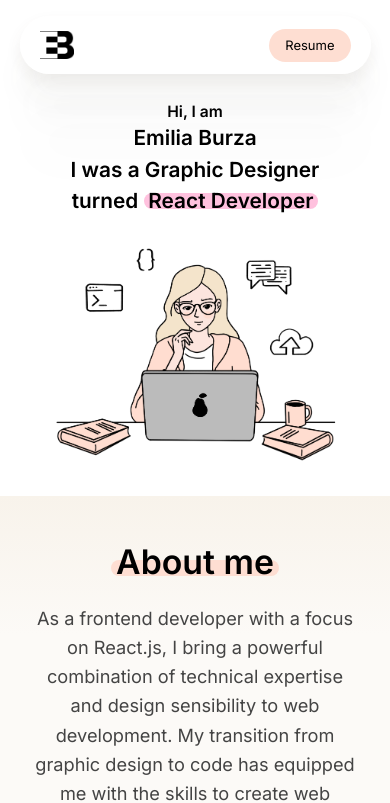
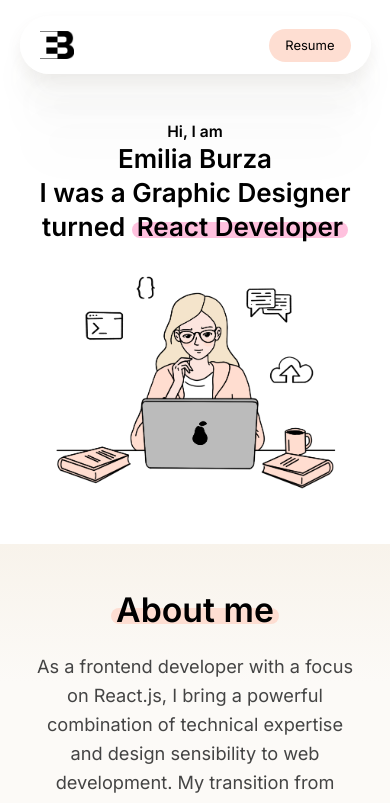
Before and after one commit to eburza/portfolio-emilia-burza, a React (Vite) app: page / in a window 390 px wide. Shown: the top 803 px of the page. Built offline with nearby package versions, Linux system fonts and the light colour scheme.

Commit message:
Refactor and fix responsive issues in hero section

```diff
--- a/src/css/abstract/mixins.scss
+++ b/src/css/abstract/mixins.scss
@@ -28,23 +28,23 @@
     line-height: 4.75rem;
 
     @include respond-to(large) {
-        font-size: calc-responsive-size(4.5rem, map-get($scale-factors, large));
-        line-height: calc-responsive-size(5rem, map-get($scale-factors, large));
+        font-size: calc-responsive-size(4rem, map-get($scale-factors, large));
+        line-height: calc-responsive-size(4.75rem, map-get($scale-factors, large));
     }
 
     @include respond-to(desktop) {
         font-size: calc-responsive-size(4rem, map-get($scale-factors, desktop));
-        line-height: calc-responsive-size(4.5rem, map-get($scale-factors, desktop));
+        line-height: calc-responsive-size(4.75rem, map-get($scale-factors, desktop));
     }
 
     @include respond-to(tablet) {
         font-size: calc-responsive-size(3.75rem, map-get($scale-factors, tablet));
-        line-height: calc-responsive-size(4rem, map-get($scale-factors, tablet));
+        line-height: calc-responsive-size(4.5rem, map-get($scale-factors, tablet));
     }
 
     @include respond-to(mobile) {
-        font-size: calc-responsive-size(2rem, map-get($scale-factors, mobile));
-        line-height: calc-responsive-size(3rem, map-get($scale-factors, mobile));
+        font-size: calc-responsive-size(2.5rem, map-get($scale-factors, mobile));
+        line-height: calc-responsive-size(3.25rem, map-get($scale-factors, mobile));
     }
 }
 
--- a/src/css/abstract/variables.scss
+++ b/src/css/abstract/variables.scss
@@ -12,9 +12,9 @@ $linear: linear-gradient(180deg, #F8F3EB 0%, #FCFAF7 15.78%, #FCFAF7 100%);
 
 /* BREAKPOINTS */
 $breakpoints: (
-  mobile: 390px,
-  tablet: 768px,
-  desktop: 1440px,
+  mobile: 690px, //390px
+  tablet: 1350px,//768px
+  desktop: 1650px,
   large: 1920px
 );
 
--- a/src/css/base/responsive.scss
+++ b/src/css/base/responsive.scss
@@ -27,56 +27,42 @@
 // Hero section
 .hero {
     @extend %section-padding;
-    height: 70vh;
+    min-height: 700px;
 
     .hero-text {
-        padding-left: 10rem;
-        margin-top: -4rem;
-    }
-
-    .hero-img {
-        padding-right: 10rem;
+        margin-top: 6rem;
     }
 
     @include respond-to(desktop) {
-        height: 68vh;
-
-        .hero-container {
-            margin-top: 2rem;
-        }
+        min-height: 550px;
 
         .hero-text {
-            padding-left: 8rem;
-            margin-top: -8rem;
-        }
-
-        .hero-img {
-            padding-right: 8rem;
+            margin-top: 3rem;
         }
     }
 
     @include respond-to(tablet) {
+        min-height: 600px;
+
         .hero-container {
-            @include display-flex(column, center, center, 1.5rem);;
+            @include display-flex(column, center, center, 1.5rem);
         }
 
         .hero-text {
-            margin-top: -4rem;
+            margin-top: 0;
+            width: 100%;
+            text-align: center;
             position: relative;
-            padding-left: 0;
-            text-align: center;
         }
 
         .hero-img {
+            width: 70%;
             position: relative;
-            width: 75%;
-            height: auto;
-            padding-right: 0;
         }
     }
 
     @include respond-to(mobile) {
-        height: 50vh;
+        min-height: 400px;
 
         .hero-img {
             width: 90%;
--- a/src/css/components/hero.scss
+++ b/src/css/components/hero.scss
@@ -1,25 +1,23 @@
-.hero {
-    position: relative;
-    width: 100%;
-}
-
 .hero-container {
     @include display-flex(row, center, center, initial);
-    height: 100%;
+    position: relative;
 }
 
 .hero-text {
+    position: absolute;
     z-index: 2;
-    position: absolute;
     left: 0;
+    top: 0;
 }
 
 .hero-img {
     position: absolute;
+    z-index: 1;
+    width: 50%;
+    right: 0;
     top: 0;
-    right: 0;
-    height: 100%;
-    width: 50%;
-    object-fit: contain;
-    z-index: 1;
+    img {
+        width: 100%;
+        object-fit: contain;
+    }
 }
--- a/src/css/styles.css
+++ b/src/css/styles.css
@@ -6,7 +6,7 @@
 /* IMAGES */
 /* DISPLAY */
 /* PADDING */
-@media screen and (max-width: 768px) {
+@media screen and (max-width: 1350px) {
   .navigation-bar {
     width: 95%;
     padding: 0.5rem 1rem;
@@ -21,19 +21,19 @@
     font-weight: 400;
   }
 }
-@media screen and (max-width: 768px) and (max-width: 768px) {
+@media screen and (max-width: 1350px) and (max-width: 1350px) {
   .navigation-bar .navigation-bar-links {
     line-height: 1.28rem;
     font-size: 1rem;
   }
 }
-@media screen and (max-width: 768px) and (max-width: 390px) {
+@media screen and (max-width: 1350px) and (max-width: 690px) {
   .navigation-bar .navigation-bar-links {
     line-height: 1.04rem;
     font-size: 0.8125rem;
   }
 }
-@media screen and (max-width: 390px) {
+@media screen and (max-width: 690px) {
   .navigation-bar {
     width: 100%;
     padding: 0.5rem;
@@ -44,31 +44,23 @@
 }
 
 .hero {
-  height: 70vh;
+  min-height: 700px;
 }
 .hero .hero-text {
-  padding-left: 10rem;
-  margin-top: -4rem;
+  margin-top: 6rem;
 }
-.hero .hero-img {
-  padding-right: 10rem;
-}
-@media screen and (max-width: 1440px) {
+@media screen and (max-width: 1650px) {
   .hero {
-    height: 68vh;
-  }
-  .hero .hero-container {
-    margin-top: 2rem;
+    min-height: 550px;
   }
   .hero .hero-text {
-    padding-left: 8rem;
-    margin-top: -8rem;
-  }
-  .hero .hero-img {
-    padding-right: 8rem;
+    margin-top: 3rem;
   }
 }
-@media screen and (max-width: 768px) {
+@media screen and (max-width: 1350px) {
+  .hero {
+    min-height: 600px;
+  }
   .hero .hero-container {
     display: flex;
     flex-direction: column;
@@ -77,21 +69,19 @@
     gap: 1.5rem;
   }
   .hero .hero-text {
-    margin-top: -4rem;
+    margin-top: 0;
+    width: 100%;
+    text-align: center;
     position: relative;
-    padding-left: 0;
-    text-align: center;
   }
   .hero .hero-img {
+    width: 70%;
     position: relative;
-    width: 75%;
-    height: auto;
-    padding-right: 0;
   }
 }
-@media screen and (max-width: 390px) {
+@media screen and (max-width: 690px) {
   .hero {
-    height: 50vh;
+    min-height: 400px;
   }
   .hero .hero-img {
     width: 90%;
@@ -114,12 +104,12 @@
 .about-content .about-wrapper .text-2 {
   grid-area: text2;
 }
-@media screen and (max-width: 1440px) {
+@media screen and (max-width: 1650px) {
   .about-content .about-wrapper {
     gap: 1.5rem;
   }
 }
-@media screen and (max-width: 768px) {
+@media screen and (max-width: 1350px) {
   .about-content {
     display: flex;
     flex-direction: column;
@@ -140,7 +130,7 @@
     text-align: center;
   }
 }
-@media screen and (max-width: 390px) {
+@media screen and (max-width: 690px) {
   .about-content .about-img {
     display: none;
   }
@@ -149,7 +139,7 @@
   }
 }
 
-@media screen and (max-width: 768px) {
+@media screen and (max-width: 1350px) {
   .skills-and-tools .skills-head-title {
     align-self: center;
   }
@@ -168,31 +158,31 @@
     line-height: 2.5rem;
   }
 }
-@media screen and (max-width: 768px) and (max-width: 1920px) {
+@media screen and (max-width: 1350px) and (max-width: 1920px) {
   .skills-and-tools .heading-s {
     font-size: 1.925rem;
     line-height: 2.75rem;
   }
 }
-@media screen and (max-width: 768px) and (max-width: 1440px) {
+@media screen and (max-width: 1350px) and (max-width: 1650px) {
   .skills-and-tools .heading-s {
     font-size: 1.75rem;
     line-height: 2.5rem;
   }
 }
-@media screen and (max-width: 768px) and (max-width: 768px) {
+@media screen and (max-width: 1350px) and (max-width: 1350px) {
   .skills-and-tools .heading-s {
     font-size: 1.4rem;
     line-height: 2rem;
   }
 }
-@media screen and (max-width: 768px) and (max-width: 390px) {
+@media screen and (max-width: 1350px) and (max-width: 690px) {
   .skills-and-tools .heading-s {
     font-size: 0.975rem;
     line-height: 1.3rem;
   }
 }
-@media screen and (max-width: 768px) {
+@media screen and (max-width: 1350px) {
   .skills-and-tools .skills-grid {
     gap: 1.5rem 2rem;
     justify-content: center;
@@ -202,7 +192,7 @@
     width: 4.8rem;
   }
 }
-@media screen and (max-width: 390px) {
+@media screen and (max-width: 690px) {
   .skills-and-tools .skill-section-container {
     padding: 0.7rem;
   }
@@ -217,7 +207,7 @@
   }
 }
 
-@media screen and (max-width: 768px) {
+@media screen and (max-width: 1350px) {
   .projects-content .project-preview {
     padding: 0.75rem;
     box-shadow: 0px 8px 16px 0px rgba(75, 68, 57, 0.1), 0px 38px 36px 0px rgba(75, 68, 57, 0.1);
@@ -244,7 +234,7 @@
     padding-bottom: 4rem;
   }
 }
-@media screen and (max-width: 390px) {
+@media screen and (max-width: 690px) {
   .projects-content .project-preview {
     box-shadow: 0px 8px 16px 0px rgba(75, 68, 57, 0.1), 0px 30px 30px 0px rgba(75, 68, 57, 0.1);
   }
@@ -288,7 +278,7 @@ footer .navigation-footer-links {
   align-items: initial;
   gap: 1rem;
 }
-@media screen and (max-width: 768px) {
+@media screen and (max-width: 1350px) {
   footer .footer-content {
     grid-template-columns: 1fr;
     gap: 2rem;
@@ -315,17 +305,17 @@ footer .navigation-footer-links {
 .hero, .about-content, .skills-and-tools, .projects-content, footer {
   padding: 6rem 12rem;
 }
-@media screen and (max-width: 1440px) {
+@media screen and (max-width: 1650px) {
   .hero, .about-content, .skills-and-tools, .projects-content, footer {
     padding: 5.04rem 10.08rem;
   }
 }
-@media screen and (max-width: 768px) {
+@media screen and (max-width: 1350px) {
   .hero, .about-content, .skills-and-tools, .projects-content, footer {
     padding: 4.02rem 3.6rem;
   }
 }
-@media screen and (max-width: 390px) {
+@media screen and (max-width: 690px) {
   .hero, .about-content, .skills-and-tools, .projects-content, footer {
     padding: 3rem 2.04rem;
   }
@@ -404,26 +394,26 @@ body {
 }
 @media screen and (max-width: 1920px) {
   .heading-xl {
-    font-size: 4.95rem;
-    line-height: 5.5rem;
+    font-size: 4.4rem;
+    line-height: 5.225rem;
   }
 }
-@media screen and (max-width: 1440px) {
+@media screen and (max-width: 1650px) {
   .heading-xl {
     font-size: 4rem;
-    line-height: 4.5rem;
+    line-height: 4.75rem;
   }
 }
-@media screen and (max-width: 768px) {
+@media screen and (max-width: 1350px) {
   .heading-xl {
     font-size: 3rem;
-    line-height: 3.2rem;
+    line-height: 3.6rem;
   }
 }
-@media screen and (max-width: 390px) {
+@media screen and (max-width: 690px) {
   .heading-xl {
-    font-size: 1.3rem;
-    line-height: 1.95rem;
+    font-size: 1.625rem;
+    line-height: 2.1125rem;
   }
 }
 
@@ -438,19 +428,19 @@ body {
     line-height: 4.4rem;
   }
 }
-@media screen and (max-width: 1440px) {
+@media screen and (max-width: 1650px) {
   .heading-l {
     font-size: 3.75rem;
     line-height: 4rem;
   }
 }
-@media screen and (max-width: 768px) {
+@media screen and (max-width: 1350px) {
   .heading-l {
     font-size: 3rem;
     line-height: 3.2rem;
   }
 }
-@media screen and (max-width: 390px) {
+@media screen and (max-width: 690px) {
   .heading-l {
     font-size: 2.1125rem;
     line-height: 2.275rem;
@@ -468,19 +458,19 @@ body {
     line-height: 3.85rem;
   }
 }
-@media screen and (max-width: 1440px) {
+@media screen and (max-width: 1650px) {
   .heading-m {
     font-size: 3rem;
     line-height: 3.5rem;
   }
 }
-@media screen and (max-width: 768px) {
+@media screen and (max-width: 1350px) {
   .heading-m {
     font-size: 2.4rem;
     line-height: 2.8rem;
   }
 }
-@media screen and (max-width: 390px) {
+@media screen and (max-width: 690px) {
   .heading-m {
     font-size: 1.95rem;
     line-height: 2.275rem;
@@ -498,19 +488,19 @@ body {
     line-height: 2.75rem;
   }
 }
-@media screen and (max-width: 1440px) {
+@media screen and (max-width: 1650px) {
   .heading-s {
     font-size: 1.75rem;
     line-height: 2.5rem;
   }
 }
-@media screen and (max-width: 768px) {
+@media screen and (max-width: 1350px) {
   .heading-s {
     font-size: 1.4rem;
     line-height: 2rem;
   }
 }
-@media screen and (max-width: 390px) {
+@media screen and (max-width: 690px) {
   .heading-s {
     font-size: 0.975rem;
     line-height: 1.3rem;
@@ -527,17 +517,17 @@ body {
     font-size: 1.925rem;
   }
 }
-@media screen and (max-width: 1440px) {
+@media screen and (max-width: 1650px) {
   .text-paragraph {
     font-size: 1.75rem;
   }
 }
-@media screen and (max-width: 768px) {
+@media screen and (max-width: 1350px) {
   .text-paragraph {
     font-size: 1.4rem;
   }
 }
-@media screen and (max-width: 390px) {
+@media screen and (max-width: 690px) {
   .text-paragraph {
     font-size: 1.1375rem;
   }
@@ -553,17 +543,17 @@ body {
     font-size: 1.375rem;
   }
 }
-@media screen and (max-width: 1440px) {
+@media screen and (max-width: 1650px) {
   .text-paragraph-s {
     font-size: 1.25rem;
   }
 }
-@media screen and (max-width: 768px) {
+@media screen and (max-width: 1350px) {
   .text-paragraph-s {
     font-size: 1rem;
   }
 }
-@media screen and (max-width: 390px) {
+@media screen and (max-width: 690px) {
   .text-paragraph-s {
     font-size: 0.8125rem;
   }
@@ -574,13 +564,13 @@ body {
   font-size: 1.25rem;
   font-weight: 400;
 }
-@media screen and (max-width: 768px) {
+@media screen and (max-width: 1350px) {
   .text-navigation {
     line-height: 1.28rem;
     font-size: 1rem;
   }
 }
-@media screen and (max-width: 390px) {
+@media screen and (max-width: 690px) {
   .text-navigation {
     line-height: 1.04rem;
     font-size: 0.8125rem;
@@ -600,19 +590,19 @@ body {
     line-height: 2.1296rem;
   }
 }
-@media screen and (max-width: 1440px) {
+@media screen and (max-width: 1650px) {
   .text-skills {
     font-size: 1.25rem;
     line-height: 1.936rem;
   }
 }
-@media screen and (max-width: 768px) {
+@media screen and (max-width: 1350px) {
   .text-skills {
     font-size: 1rem;
     line-height: 1.5488rem;
   }
 }
-@media screen and (max-width: 390px) {
+@media screen and (max-width: 690px) {
   .text-skills {
     font-size: 0.8125rem;
     line-height: 1.2584rem;
@@ -727,34 +717,32 @@ body {
   border-radius: 100rem;
 }
 
-.hero {
-  position: relative;
-  width: 100%;
-}
-
 .hero-container {
   display: flex;
   flex-direction: row;
   justify-content: center;
   align-items: center;
   gap: initial;
-  height: 100%;
+  position: relative;
 }
 
 .hero-text {
+  position: absolute;
   z-index: 2;
-  position: absolute;
   left: 0;
+  top: 0;
 }
 
 .hero-img {
   position: absolute;
+  z-index: 1;
+  width: 50%;
+  right: 0;
   top: 0;
-  right: 0;
-  height: 100%;
-  width: 50%;
+}
+.hero-img img {
+  width: 100%;
   object-fit: contain;
-  z-index: 1;
 }
 
 .about-content {
@@ -826,17 +814,17 @@ body {
     height: 4.4rem;
   }
 }
-@media screen and (max-width: 1440px) {
+@media screen and (max-width: 1650px) {
   .skill-item img {
     height: 4rem;
   }
 }
-@media screen and (max-width: 768px) {
+@media screen and (max-width: 1350px) {
   .skill-item img {
     height: 3.2rem;
   }
 }
-@media screen and (max-width: 390px) {
+@media screen and (max-width: 690px) {
   .skill-item img {
     height: 2.6rem;
   }
@@ -942,17 +930,17 @@ body {
     height: 2.2rem;
   }
 }
-@media screen and (max-width: 1440px) {
+@media screen and (max-width: 1650px) {
   .project-tags-img img {
     height: 2rem;
   }
 }
-@media screen and (max-width: 768px) {
+@media screen and (max-width: 1350px) {
   .project-tags-img img {
     height: 1.6rem;
   }
 }
-@media screen and (max-width: 390px) {
+@media screen and (max-width: 690px) {
   .project-tags-img img {
     height: 1.3rem;
   }
@@ -980,17 +968,17 @@ body {
     width: 2.75rem;
   }
 }
-@media screen and (max-width: 1440px) {
+@media screen and (max-width: 1650px) {
   .project-preview-button img {
     width: 2.5rem;
   }
 }
-@media screen and (max-width: 768px) {
+@media screen and (max-width: 1350px) {
   .project-preview-button img {
     width: 2rem;
   }
 }
-@media screen and (max-width: 390px) {
+@media screen and (max-width: 690px) {
   .project-preview-button img {
     width: 1.625rem;
   }
@@ -1005,17 +993,17 @@ body {
     width: 3.85rem;
   }
 }
-@media screen and (max-width: 1440px) {
+@media screen and (max-width: 1650px) {
   .project-list-button img {
     width: 3.5rem;
   }
 }
-@media screen and (max-width: 768px) {
+@media screen and (max-width: 1350px) {
   .project-list-button img {
     width: 2.8rem;
   }
 }
-@media screen and (max-width: 390px) {
+@media screen and (max-width: 690px) {
   .project-list-button img {
     width: 2.275rem;
   }
@@ -1078,17 +1066,17 @@ footer {
     height: 2.475rem;
   }
 }
-@media screen and (max-width: 1440px) {
+@media screen and (max-width: 1650px) {
   .card-social img {
     height: 2.25rem;
   }
 }
-@media screen and (max-width: 768px) {
+@media screen and (max-width: 1350px) {
   .card-social img {
     height: 1.8rem;
   }
 }
-@media screen and (max-width: 390px) {
+@media screen and (max-width: 690px) {
   .card-social img {
     height: 1.4625rem;
   }
@@ -1110,17 +1098,17 @@ footer {
     height: 1.925rem;
   }
 }
-@media screen and (max-width: 1440px) {
+@media screen and (max-width: 1650px) {
   .footer-dev-info img {
     height: 1.75rem;
   }
 }
-@media screen and (max-width: 768px) {
+@media screen and (max-width: 1350px) {
   .footer-dev-info img {
     height: 1.4rem;
   }
 }
-@media screen and (max-width: 390px) {
+@media screen and (max-width: 690px) {
   .footer-dev-info img {
     height: 1.1375rem;
   }
```
Also changed, not shown: 1 other file (tests, documents, lock files or other folders).
